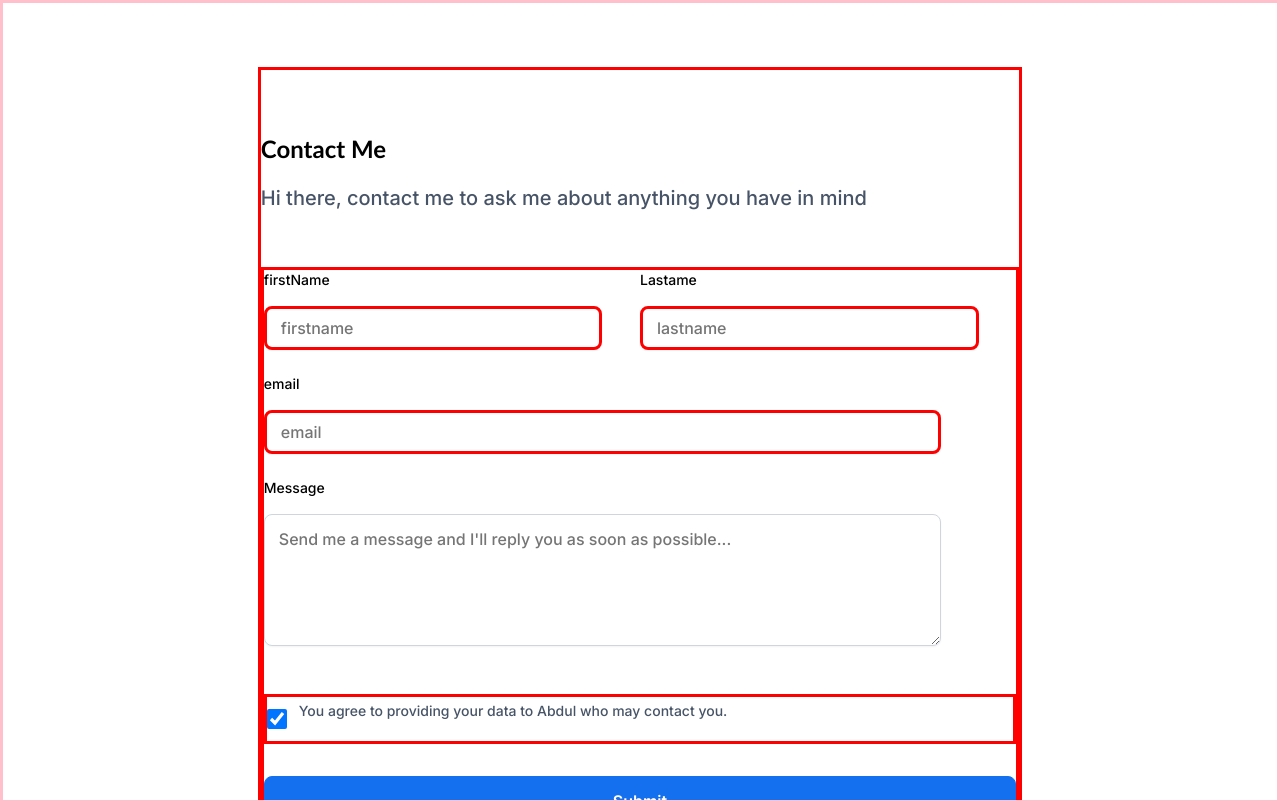
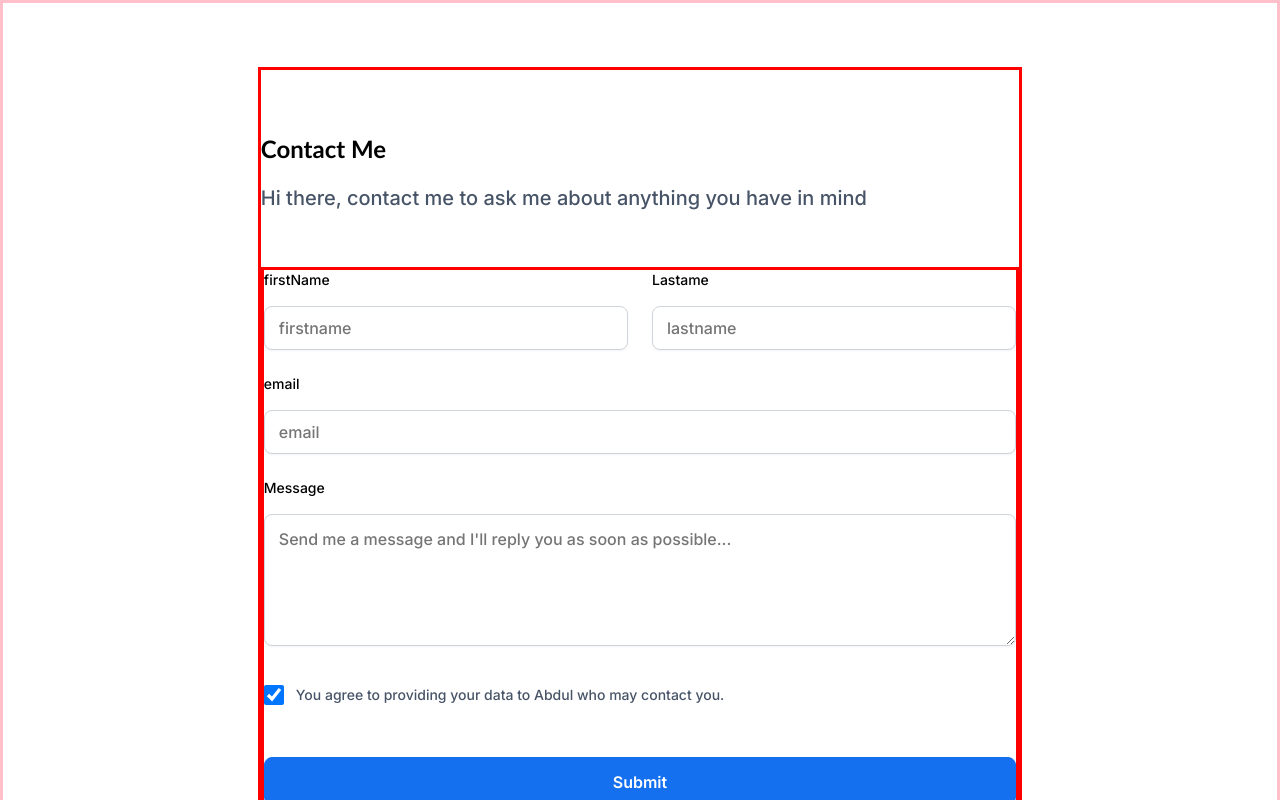
Before and after one commit to Abdulz11/stage1, a React (Create React App) app: page /contact in a window 1280 px wide. Shown: the top 800 px of the page. Built offline with nearby package versions, Linux system fonts and the light colour scheme; the HTML template or start-up script is replaced by a standard one.

Commit message:
style: contact form styled

```diff
--- a/src/components/Form.jsx
+++ b/src/components/Form.jsx
@@ -27,6 +27,7 @@ export default function Form() {
 
   return (
     <form className="form-div">
+        <div className="form-names">
             <div className=" form form-firstname">
                 <label>firstName</label>
                 <input
@@ -48,6 +49,7 @@ export default function Form() {
                 onChange={handleChange}
                 value={formDetails.lastName}
                 />
+            </div>
         </div>
         <div className=" form form-email">
             <label>email</label>
--- a/src/index.css
+++ b/src/index.css
@@ -167,10 +167,6 @@ footer{
     border: solid red;
     padding: 64px 0 96px 0;
     width: 60%;
-
-    /* display: flex;
-    flex-direction: column;
-    justify-content: center; */
 }
 .form-header-details {
     margin-bottom: 54px;
@@ -188,12 +184,23 @@ footer{
 }
 .form-div{
     border: solid red;
-    display: grid;
-    grid-template-columns: 1fr 1fr;
+    display: flex;
+   flex-direction: column;
 }
+.form-names{
+    display: flex;
+    gap: 24px;
+
+}
+.form-names div{
+    width: 90%;
+    flex-grow: 1;
+}
+
+
 .form-div input[type="text"],textarea{
-
-    width: 90%;
+    border: solid fuchsia;
+    width: 100%;
     color: #667085;
     padding: 10px 14px 10px 14px;
     border-radius: 8px;
@@ -208,7 +215,6 @@ footer{
     font-weight: 400;
     font-size: 16px;
     line-height: 24px;
-    border: solid red;
 }
 textarea{
     height: 132px;
@@ -261,20 +267,24 @@ label{
  .form-div .checkbox-div{
     grid-column: 1/span 2;
     height: 24px;
+    /* padding: 15px 0px; */
     font-family: 'Inter';
     color: #475467;
     font-style: normal;
     font-weight: 400;
     font-size: 16px;
-    margin-top: 24px;
-    margin-bottom: 32px;
+    margin-top: 15px;
+    margin-bottom: 22px;
     display: flex;
-    align-items: center;
+    align-items: flex-start;
     height: 50px;
-    border: solid red;
 }
 .form-div .checkbox-div label{
     margin-left: 12px;
+    /* margin-top: 12px; */
+    /* justify-self: center; */
+    display: flex;
+    /* align-self: center; */
 }
 
 .form-div .checkbox-div input{
```
Lines whose indentation alone changed are shown as unchanged.
